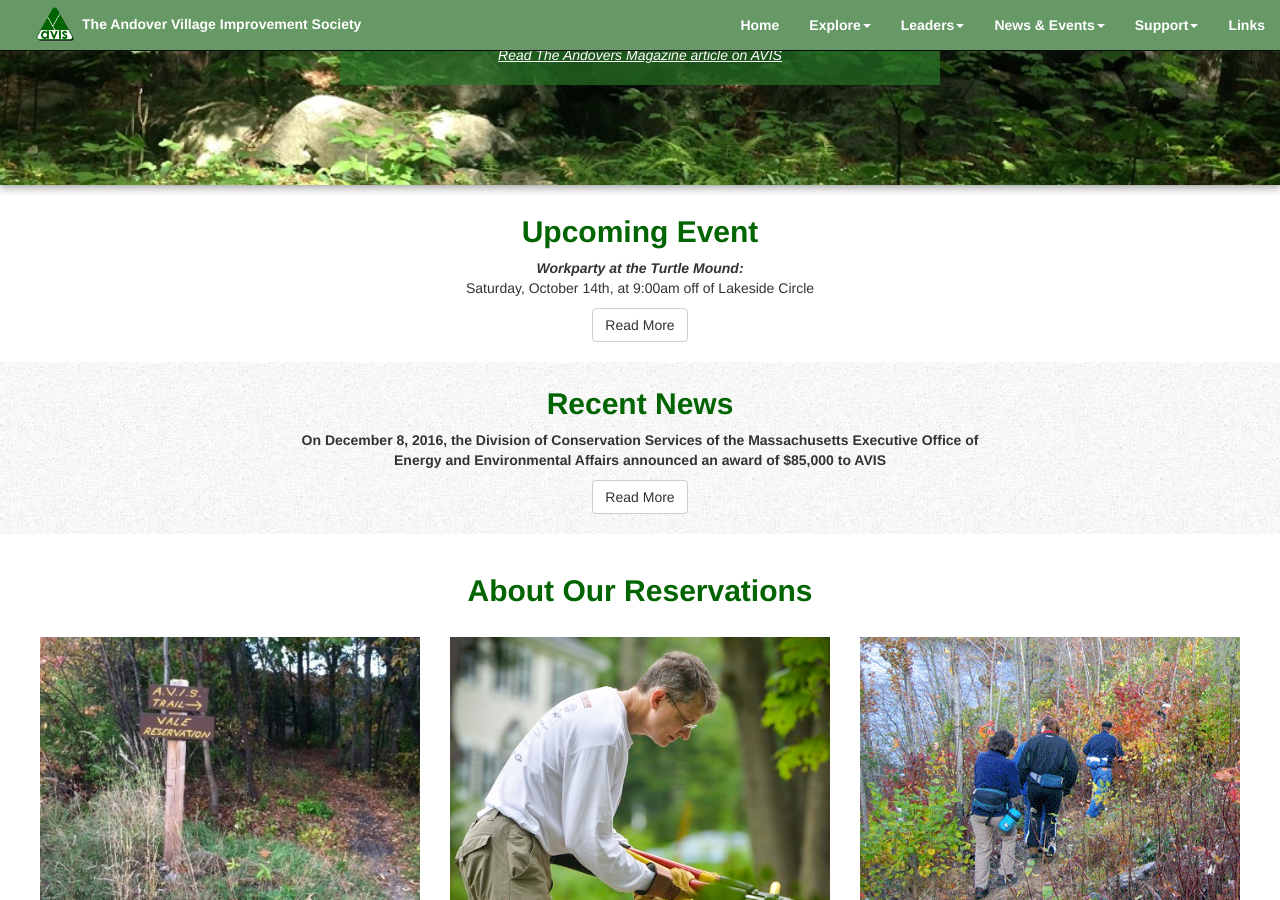
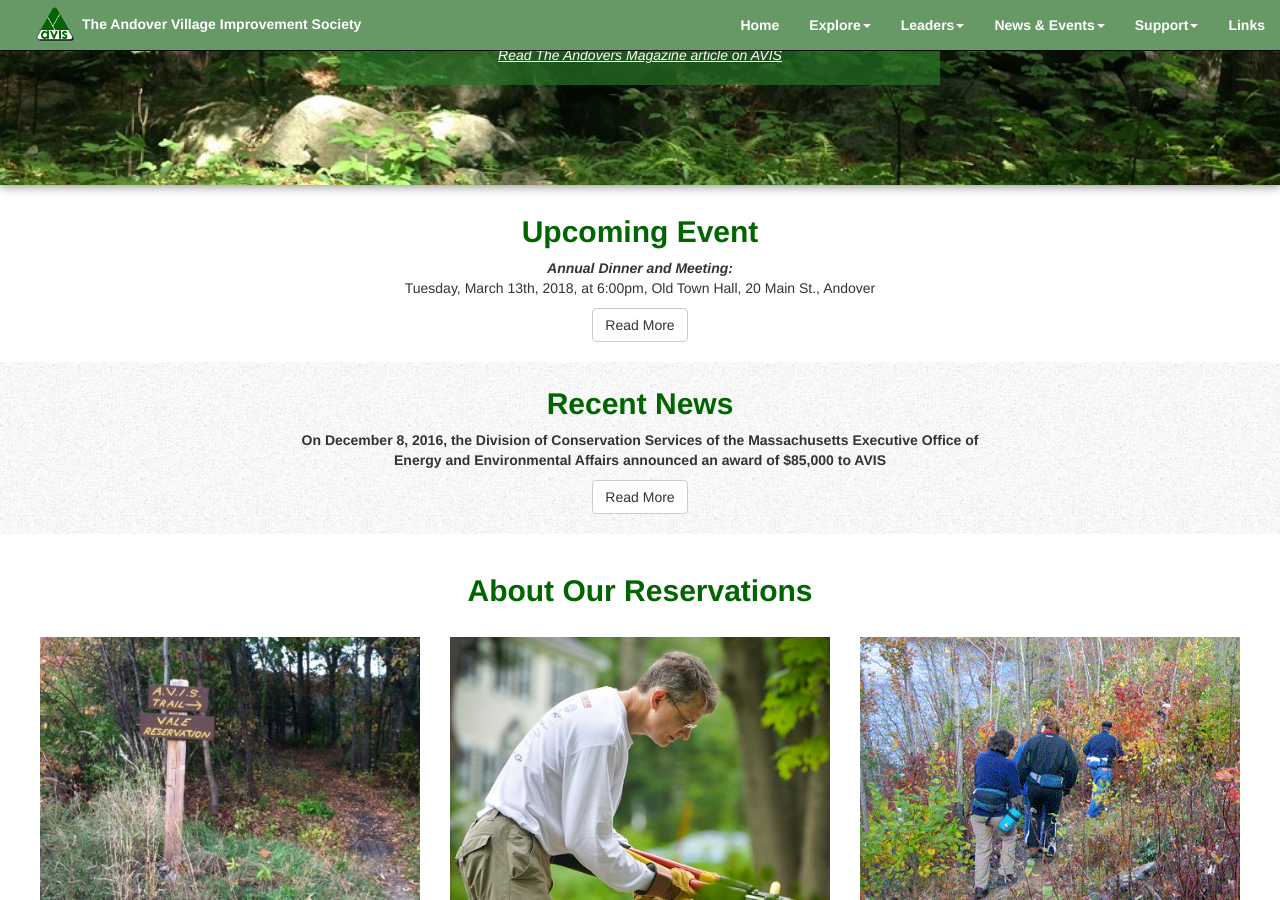
Before and after one commit to avisandover/avis-website, a Jekyll site: the page built from index.html, in a window 1280 px wide and 900 px high, scrolled down 331 px. Built offline with Jekyll 4.4.1, drawn with Linux system fonts in a browser that asks for light colours.

Commit message:
Moved annual Dinner and Meeting into upcoming events-RAF

```diff
--- a/index.html
+++ b/index.html
@@ -22,8 +22,8 @@
       <div class="col-xs-12">
         <div>
           <h2>Upcoming Event</h2>
-          <strong><font><em>Workparty at the Turtle Mound:</em></font></strong>
-          <p>Saturday, October 14th, at 9:00am off of Lakeside Circle</p>
+          <strong><font><em>Annual Dinner and Meeting:</em></font></strong>
+          <p>Tuesday, March 13th, 2018, at 6:00pm, Old Town Hall, 20 Main St., Andover</p>
           <div>
             <a href="/events.html" class="btn btn-default">Read More</a>
           </div>
```
